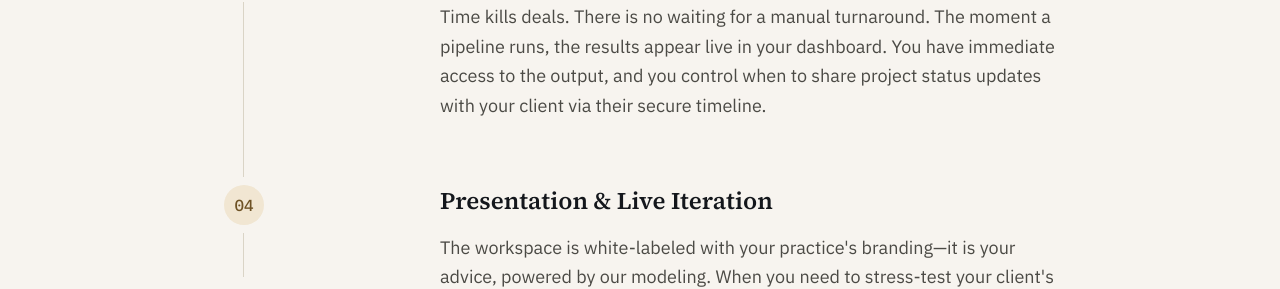
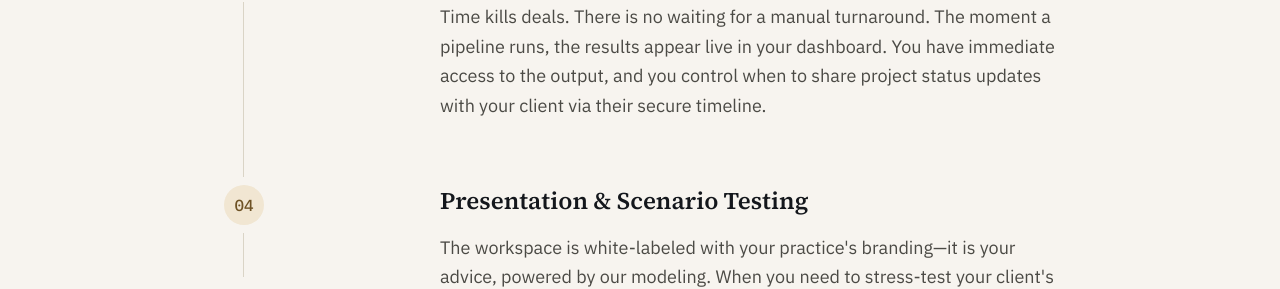
Before and after one commit to Smeetmehta27/vaelo, a Next.js app: page /how-it-works in a window 1280 px wide. Shown: the part 927-1216 px from the top of the page. Built offline with nearby package versions, Linux system fonts and the light colour scheme.

Commit message:
fix: rename stale heading in ProcessDetail to match scenario testing content

```diff
--- a/src/components/ProcessDetail.tsx
+++ b/src/components/ProcessDetail.tsx
@@ -19,7 +19,7 @@ export function ProcessDetail() {
     },
     {
       number: "04",
-      title: "Presentation & Live Iteration",
+      title: "Presentation & Scenario Testing",
       content: "The workspace is white-labeled with your practice's branding—it is your advice, powered by our modeling. When you need to stress-test your client's financials, you can quickly compare Base, Downside, and Severe scenarios to see how adverse conditions impact the output. The platform handles the complex scenario modeling for you.",
     },
   ];
```
